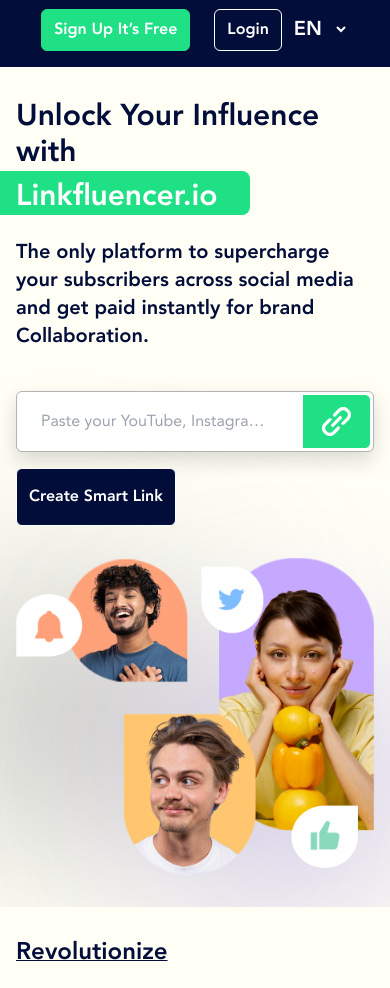
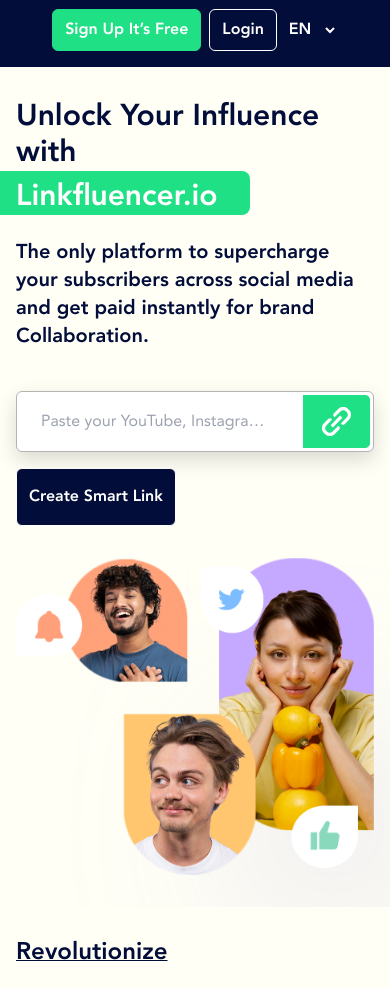
Before and after one commit to jasminchothani/linkfluencer, a website: page src/index.html in a window 390 px wide. Shown: the part 107-1095 px from the top of the page. Drawn offline with nearby package versions, Linux system fonts and the light colour scheme.

Commit message:
css updated

```diff
--- a/src/index.html
+++ b/src/index.html
@@ -113,7 +113,7 @@
                 </ul>
             </div>
             <div class="w-full sm:w-auto flex justify-center sm:justify-start items-center gap-2 md:gap-10">
-                <div class="flex gap-6">
+                <div class="flex gap-2 md:gap-6">
                     <button
                         class="btn-green text-white-white font-semibold text-base py-2 px-3 lg:py-4 lg:px-6 lg:text-xl leading-6 rounded-md">Sign
                         Up It’s Free</button>
@@ -121,7 +121,7 @@
                         class="btn-transparent text-white-white font-semibold text-base py-2 px-3 lg:py-4 lg:px-6 lg:text-xl leading-6 rounded-md">Login</button>
                 </div>
                 <div>
-                    <select name="language" id="language" class="bg-blue-blue text-white-white outline-none text-xl leading-6 font-semibold pr-[10px]">
+                    <select name="language" id="language" class="bg-blue-blue text-white-white outline-none text-base md:text-xl leading-6 font-semibold pr-[10px]">
                         <option value="english">EN</option>
                         <option value="english">EN</option>
                     </select>
@@ -169,7 +169,7 @@
                     </div>
                 </div>
                 <div class="hero-rightsideimg max-w-[800px] mx-auto mt-8 lg:mt-0 lg:mx-0">
-                    <div class="relative before:'' before:w-56 before:h-56 before:inline-block before:shadow-lg before:rounded-full before:bg-lightgrey-lightgrey before:blur-[100px] before:top-10 before:absolute before:-z-10 before:-left-16 after:'' after:w-48 after:h-48 after:inline-block after:shadow-lg after:rounded-full after:bg-bluepurple-bluepurple after:blur-[100px] after:bottom-0 after:absolute after:-z-10 after:-right-2">
+                    <div class="relative before:'' before:md:w-56 before:md:h-56 before:w-40 before:h-40 before:sm:inline-block before:hidden before:shadow-lg before:rounded-full before:bg-lightgrey-lightgrey before:blur-[100px] before:top-20 before:md:top-10 before:absolute before:-z-10 before:left-0 before:md:-left-16 after:'' after:w-24 after:h-24 after:md:w-48 after:md:h-48 after:inline-block after:shadow-lg after:rounded-full after:bg-bluepurple-bluepurple after:blur-[100px] after:bottom-0 after:absolute after:-z-10 after:-right-2">
                         <!-- <div class="w-32 h-32 bg-blue-500 rounded-full blur-lg shadow-xl"></div>                     -->
                         <img src="assets/images/hero-ppl.png" alt="herotop img" class="">
                     </div>
```
Also changed, not shown: src/assets/css/output.css.
